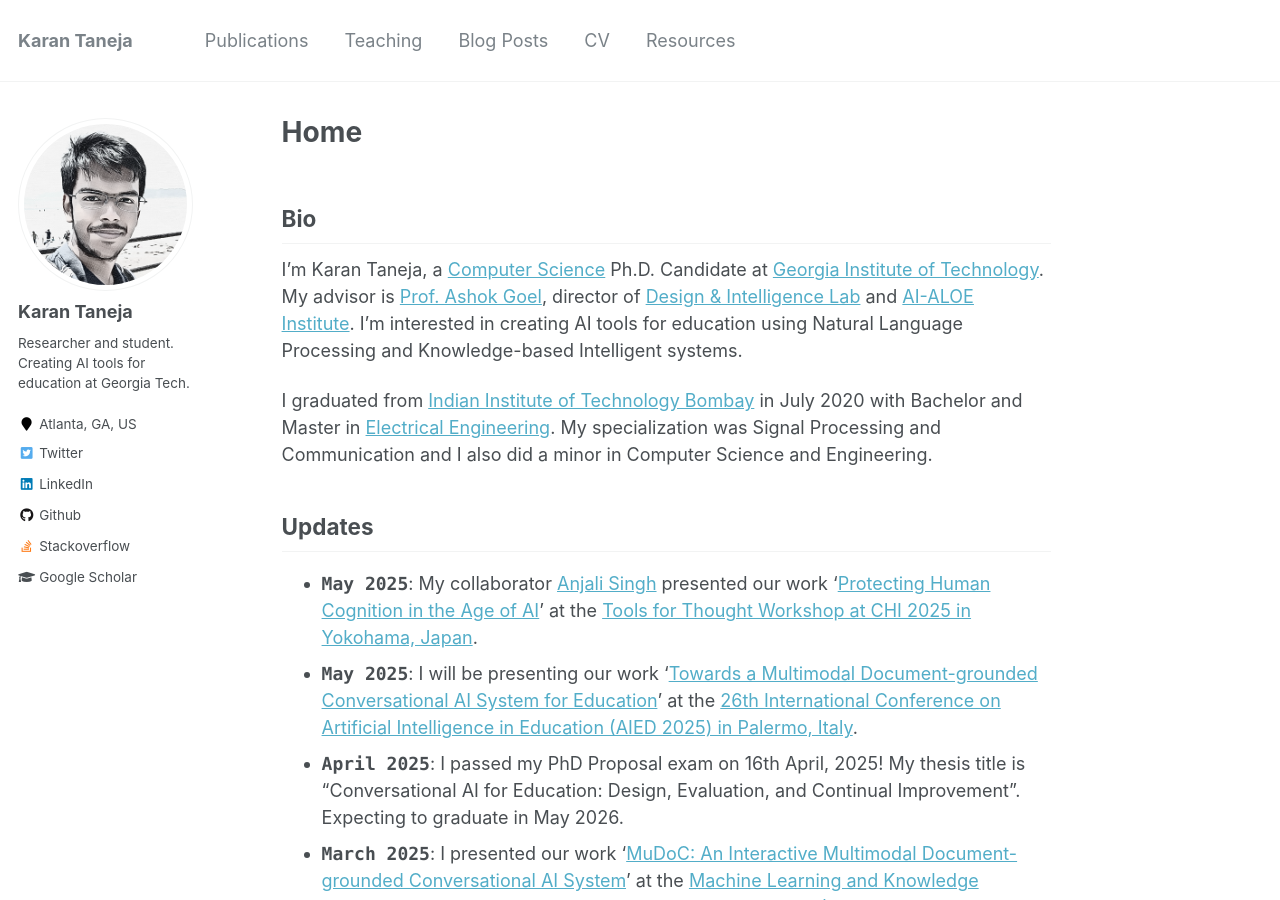
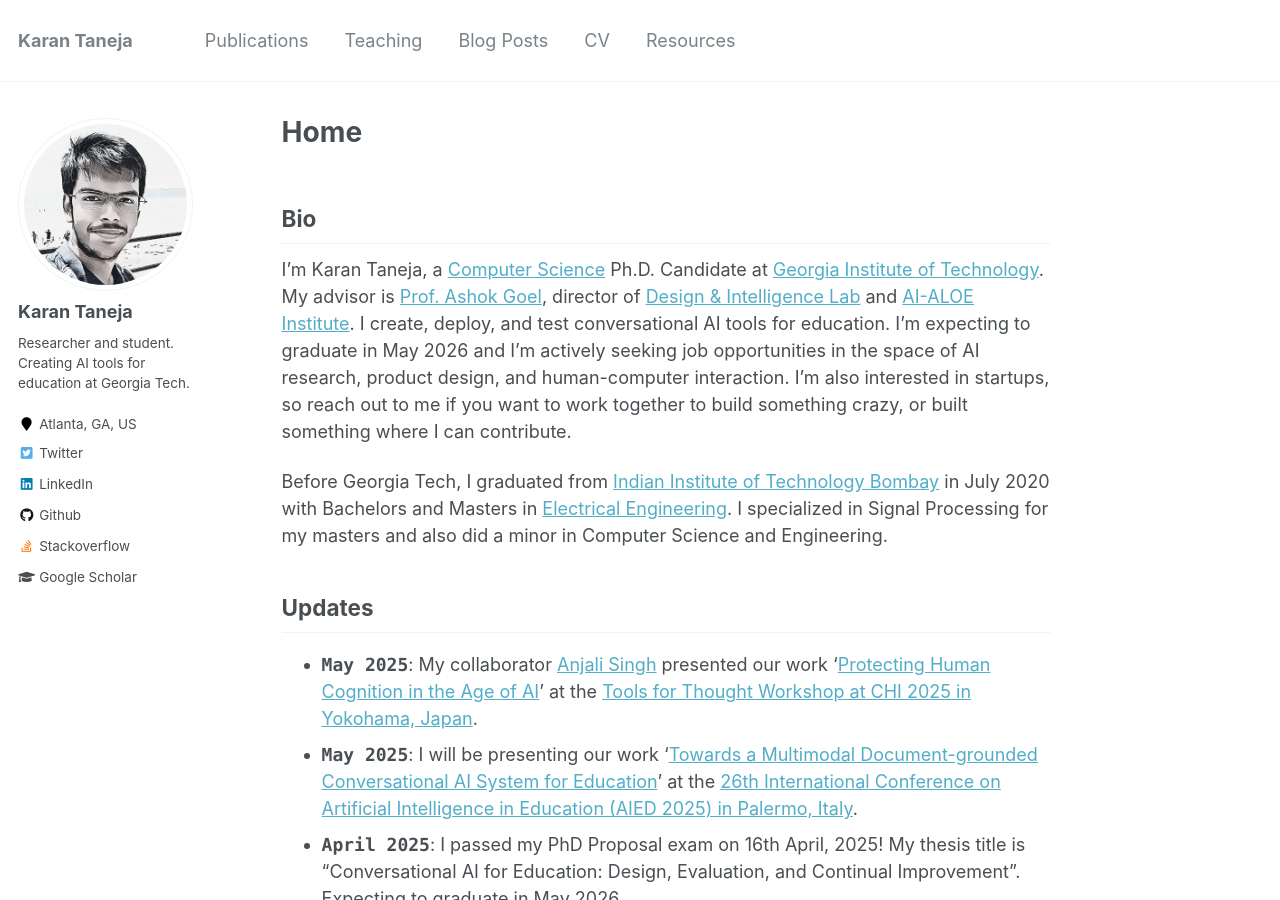
Before and after one commit to KrnTneja/KrnTneja.github.io, a Jekyll site: the page built from _pages/about.md, in a window 1280 px wide and 900 px high. Built offline with Jekyll 4.4.1, drawn with Linux system fonts in a browser that asks for light colours.

Commit message:
Update about.md

```diff
--- a/_pages/about.md
+++ b/_pages/about.md
@@ -11,9 +11,9 @@ redirect_from:
 Bio
 ------
 
-I'm Karan Taneja, a [Computer Science](https://www.cc.gatech.edu/) Ph.D. Candidate at [Georgia Institute of Technology](https://www.gatech.edu/). My advisor is [Prof. Ashok Goel](https://dilab.gatech.edu/ashok-k-goel/), director of [Design & Intelligence Lab](https://dilab.gatech.edu/) and [AI-ALOE Institute](https://aialoe.org/). I'm interested in creating AI tools for education using Natural Language Processing and Knowledge-based Intelligent systems.
+I'm Karan Taneja, a [Computer Science](https://www.cc.gatech.edu/) Ph.D. Candidate at [Georgia Institute of Technology](https://www.gatech.edu/). My advisor is [Prof. Ashok Goel](https://dilab.gatech.edu/ashok-k-goel/), director of [Design & Intelligence Lab](https://dilab.gatech.edu/) and [AI-ALOE Institute](https://aialoe.org/). I create, deploy, and test conversational AI tools for education. I'm expecting to graduate in May 2026 and I'm actively seeking job opportunities in the space of AI research, product design, and human-computer interaction. I'm also interested in startups, so reach out to me if you want to work together to build something crazy, or built something where I can contribute.
 
-I graduated from [Indian Institute of Technology Bombay](http://www.iitb.ac.in/) in July 2020 with Bachelor and Master in [Electrical Engineering](https://www.ee.iitb.ac.in). My specialization was Signal Processing and Communication and I also did a minor in Computer Science and Engineering.
+Before Georgia Tech, I graduated from [Indian Institute of Technology Bombay](http://www.iitb.ac.in/) in July 2020 with Bachelors and Masters in [Electrical Engineering](https://www.ee.iitb.ac.in). I specialized in Signal Processing for my masters and also did a minor in Computer Science and Engineering.
 
 Updates
 ------
```
